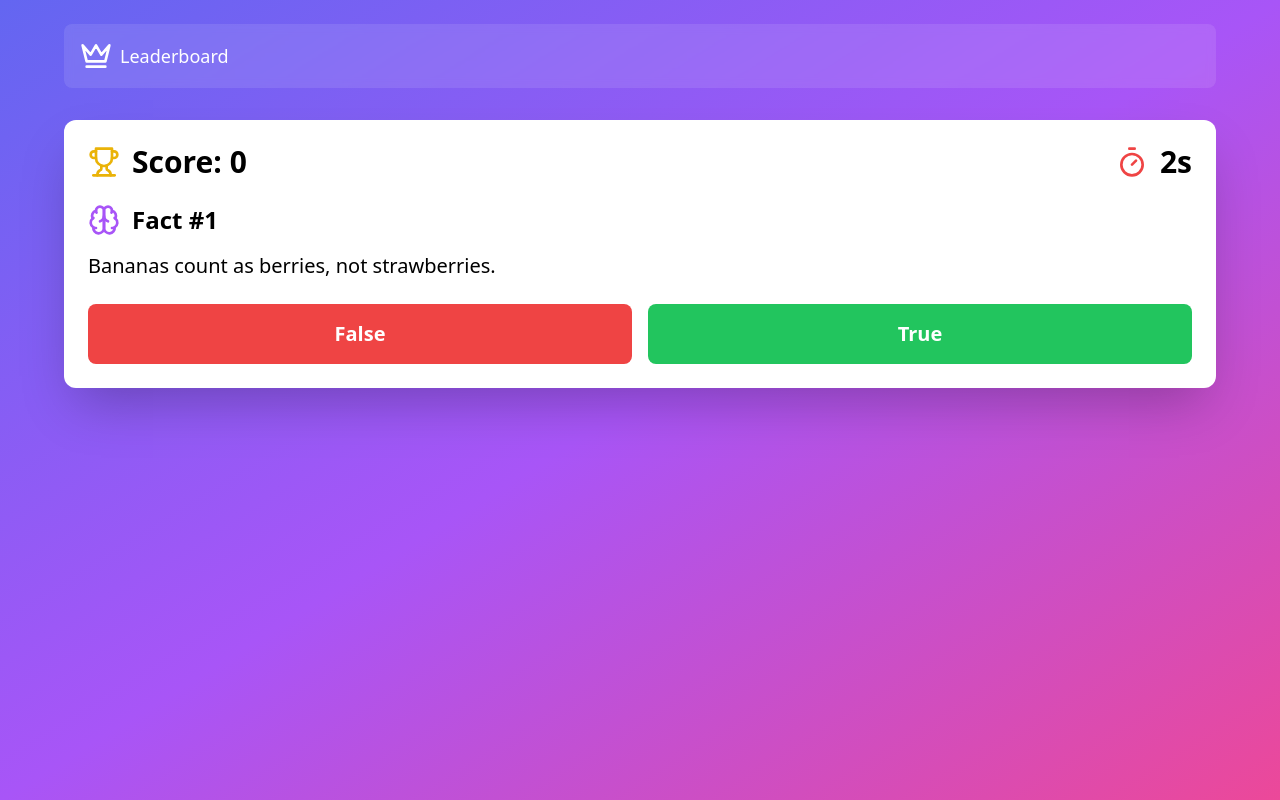
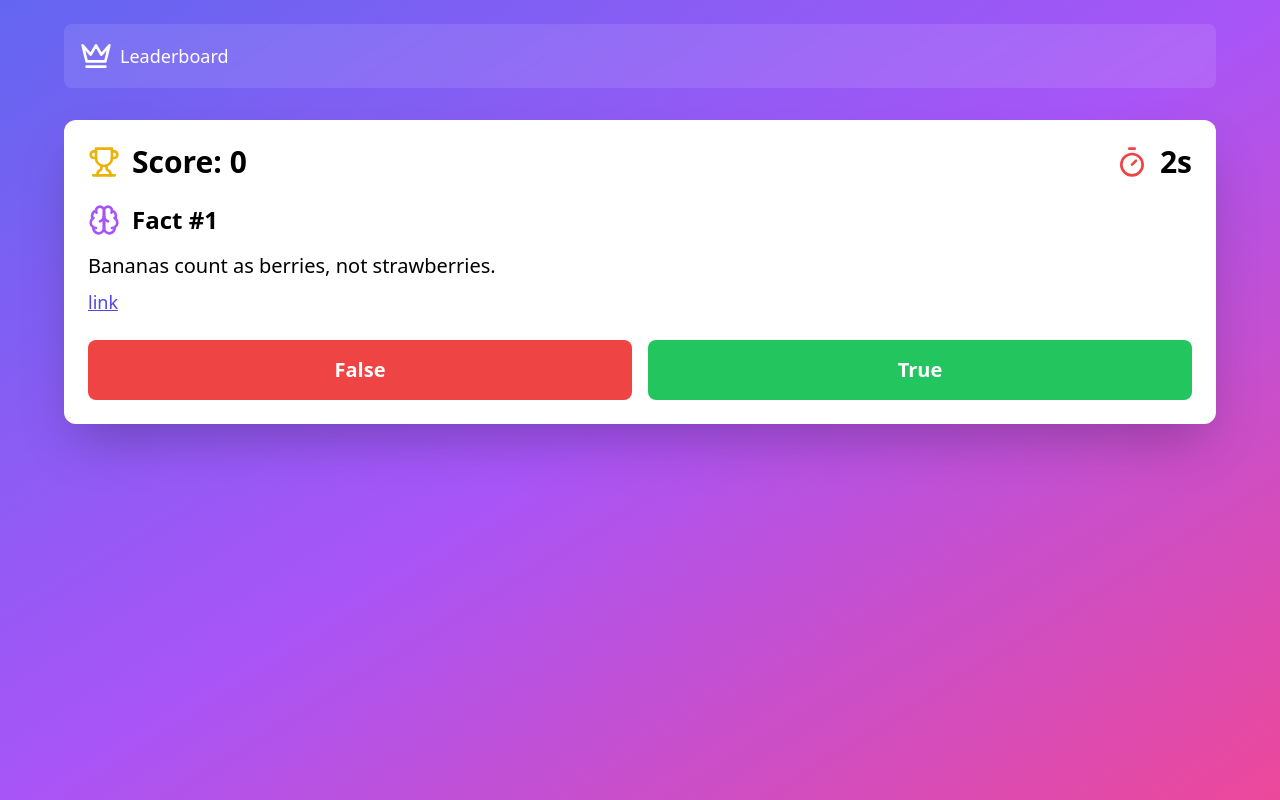
Before and after one commit to severin12am/FactFrenzy2, a React (Vite) app in the folder project/: page / in a window 1280 px wide. Built offline with nearby package versions, Linux system fonts and the light colour scheme.

Commit message:
Update App.tsx

```diff
--- a/project/src/App.tsx
+++ b/project/src/App.tsx
@@ -148,6 +148,11 @@ function App() {
     setTimeout(() => setCopySuccess(false), 2000);
   };
 
+  const getGoogleSearchLink = (statement: string) => {
+    const encodedStatement = encodeURIComponent(statement);
+    return `https://www.google.com/search?q=${encodedStatement}`;
+  };
+
   const currentFact = shuffledFacts[currentFactIndex];
   if (!currentFact) return null;
 
@@ -276,6 +281,14 @@ function App() {
                     <h2 className="text-xl sm:text-2xl font-semibold">Fact #{score + 1}</h2>
                   </div>
                   <p className="text-lg sm:text-xl leading-relaxed">{currentFact.statement}</p>
+                  <a
+                    href={getGoogleSearchLink(currentFact.statement)}
+                    target="_blank"
+                    rel="noopener noreferrer"
+                    className="text-indigo-600 hover:text-indigo-800 underline text-base sm:text-lg mt-1 sm:mt-2 inline-block"
+                  >
+                    link
+                  </a>
                 </div>
 
                 <div className="grid grid-cols-2 gap-2 sm:gap-4">
```
